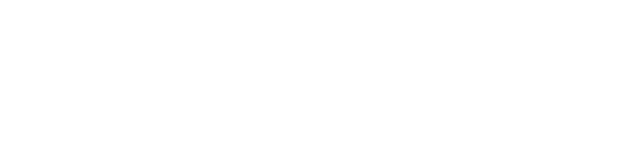
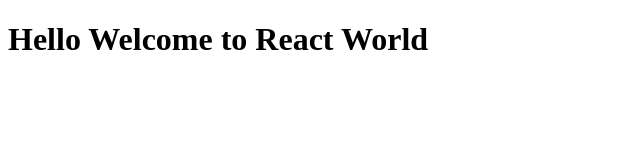
Before and after one commit to shethsoham/Namaste-React, a plain HTML site: page B.index.html in a window 1280 px wide. Shown: the whole page, without its empty margins (0-640 px from the left). Drawn offline with nearby package versions, Linux system fonts and the light colour scheme.

Commit message:
Created first React code - using 1) react create element 2) Creating root 3) rendering root

```diff
--- a/B.index.html
+++ b/B.index.html
@@ -1,4 +1,4 @@
-<!-- Injecting React in library -->
+<!-- Injecting React in library and Creating Hello world in react-->
 <!DOCTYPE html>
 <html lang="en">
 <head>
@@ -13,5 +13,16 @@
     <!-- React Dom : React library useful for react operations -->
     <script crossorigin src="https://unpkg.com/react@18/umd/react.development.js"></script>
     <script crossorigin src="https://unpkg.com/react-dom@18/umd/react-dom.development.js"></script>
+
+    <script>
+        //1. react.create element
+        //2. create root
+        // 3. render
+        const heading = React.createElement("h1",{},"Hello Welcome to React World");
+        const root = ReactDOM.createRoot(document.getElementById("root"));
+        root.render(heading);
+
+    </script>
+
 </body>
 </html>
```
